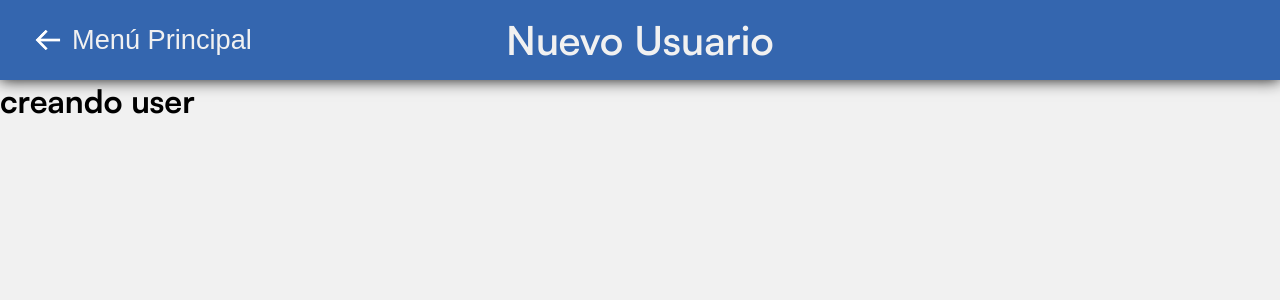
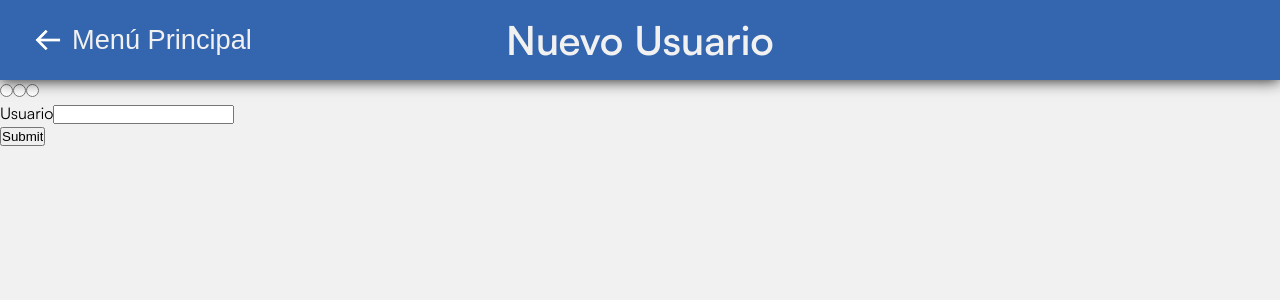
Before and after one commit to juanfranfdezGit/pokemonDuels, a React (Create React App) app: page /newUser in a window 1280 px wide. Shown: the top 300 px of the page. Built offline with nearby package versions, Linux system fonts and the light colour scheme.

Commit message:
v0.5
version with user system save in cache. You can open envelops and look your cards.

```diff
--- a/src/css/style.css
+++ b/src/css/style.css
@@ -456,6 +456,7 @@
 
 .myCards .myCards__container {
   width: 100vw;
+  padding-top: 2vh;
 }
 .myCards .myCards__container .myCards__container__list {
   display: flex;
@@ -1305,6 +1306,14 @@
   color: #f1f1f1;
 }
 
+.errorMessage {
+  display: none;
+  color: #FF0000;
+}
+.errorMessage.allow {
+  display: block;
+}
+
 * {
   margin: 0;
   padding: 0;
@@ -1336,7 +1345,7 @@ button:hover {
 .loading {
   width: 100vw;
   height: 100vh;
-  z-index: 100;
+  z-index: 1;
   position: absolute;
   top: 0;
   left: 0;
--- a/src/scss/_myCards.scss
+++ b/src/scss/_myCards.scss
@@ -2,6 +2,7 @@
 .myCards{
     .myCards__container {
         width: 100vw;
+        padding-top: 2vh;
 
         .myCards__container__list {
             @include set-flex;
--- a/src/scss/style.scss
+++ b/src/scss/style.scss
@@ -7,6 +7,7 @@
 @import '_oponentsFight.scss';
 @import '_shop.scss';
 @import '_header.scss';
+@import '_newUser.scss';
 
 * {
     margin: 0;
@@ -40,7 +41,7 @@ button {
 .loading {
     width: 100vw;
     height: 100vh;
-    z-index: 100;
+    z-index: 1;
     position: absolute;
     top: 0;
     left: 0;
--- a/src/tools/gameDB.jsx
+++ b/src/tools/gameDB.jsx
@@ -34,3 +34,15 @@ export async function getUserData(userId) {
         request.onerror = () => reject("Error al obtener los datos del usuario");
     });
 }
+
+export async function deleteUserData(userId) {
+    const db = await openDB();
+    const tx = db.transaction("users", "readwrite");
+    const store = tx.objectStore("users");
+
+    return new Promise((resolve, reject) => {
+        const request = store.delete(userId);
+        request.onsuccess = () => resolve();
+        request.onerror = () => reject("Error al eliminar los datos del usuario");
+    });
+}
--- a/src/views/mainMenu.jsx
+++ b/src/views/mainMenu.jsx
@@ -1,6 +1,10 @@
 import { useNavigate } from "react-router-dom";
+import { useContext } from "react";
+import { GameContext } from "../context/GameContext";
 
 function MainMenu() {
+
+  const { deleteUser } = useContext(GameContext)
 
   const Navigate = useNavigate();
 
@@ -25,6 +29,7 @@ function MainMenu() {
   }
 
   function closeUser() {
+    deleteUser();
     Navigate('/')
   }
 
--- a/src/views/myCards.jsx
+++ b/src/views/myCards.jsx
@@ -1,12 +1,17 @@
-import { useEffect, useState } from "react";
+import { useEffect, useState, useContext  } from "react";
+import { GameContext } from "../context/GameContext";
 import Header from "../components/header";
 
+
 function MyCards() {
+    const { user } = useContext(GameContext);
     const [cards, setCards] = useState([]);
+    const [myCards,setMyCards] = useState();
     const [attack, setAttacks] = useState([]);
 
+
     useEffect(() => {
-      fetch("/services/myCards.json")
+      fetch("/services/pokedex.json")
         .then((res) => res.json())
         .then((data) => {setCards(data);})
         .catch((error) => console.error("Error cargando JSON:", error));
@@ -19,6 +24,20 @@ function MyCards() {
         .catch((error) => console.error("Error cargando JSON:", error));
     }, []);
 
+    useEffect(() => {
+        setMyCards(user.cards);
+    })
+
+    console.log("Cartas filtradas:", cards.filter(card => myCards.flat().map(myCard => myCard.id).includes(card.id)));
+
+    if (!user) {
+        return <div><img className="loading" src="/assets/images/pokeballLoading.gif" alt="loading" /></div>;
+    }
+
+    const filteredCards = cards.filter(card =>
+        myCards.some(myCardArray => myCardArray.some(myCard => myCard.id === card.id))
+    );
+
     return (
         <>
             <section className="myCards">
@@ -26,7 +45,12 @@ function MyCards() {
 
                 <div className="myCards__container">
                     <ul className="myCards__container__list">
-                        {cards.map((card) => (
+                        {filteredCards.map(card => {
+
+                        const myCard = myCards.flat().find(myCard => myCard.id === card.id);
+                        const isShiny = myCard ? myCard.isShiny : false;
+
+                        return (
                         <li
                             key={card.id}
                             className={`myCards__container__list__item card-type--`+card.tipo[0]}>
@@ -35,7 +59,7 @@ function MyCards() {
                                 <p className="myCards__container__list__item-PS"><span>PS</span>{card.stats[0].toString().padEnd(2, '0')}</p>
                             </div>
                             <div className={`myCards__container__list__item-imgContainer myCards__container__list__item-imgContainer--`+card.tipo[0]}>
-                                <img className="myCards__container__list__item-image" src={card.isShiny ? card.imageShiny : card.image} alt={card.name+` image`} />
+                                <img className="myCards__container__list__item-image" src={isShiny ? card.imageShiny : card.image} alt={card.name+` image`} />
                                 <img className="myCards__container__list__item-back" src="/assets/images/brillo.png" alt={card.name+` image`} />
                                 <div className="cards-typeContainer">
                                     {card.tipo.map((type, index) => (
@@ -52,7 +76,7 @@ function MyCards() {
                                 })()}
                             </div>
                         </li>
-                        ))}
+                        )})}
                     </ul>
                 </div>
             </section>
--- a/src/views/newUser.jsx
+++ b/src/views/newUser.jsx
@@ -1,10 +1,109 @@
 import Header from '../components/header'
+import { useState } from "react";
+import { saveUserData } from "../tools/gameDB";
+import { useNavigate } from 'react-router-dom';
 
 function NewUser() {
+    const [selectedImage, setSelectedImage] = useState(null);
+    const [username, setUsername] = useState('');
+    const [usernameError, setUsernameError] = useState(false);
+    const [imgError, setImgError] = useState(false);
+
+    const Navigate = useNavigate();
+
+    const handleImageChange = (imageName) => {
+        setSelectedImage(imageName);
+        setImgError(false);
+    };
+
+    const handleUsernameChange = (e) => {
+        const newUsername = e.target.value;
+        setUsername(newUsername);
+
+        if (usernamePattern.test(newUsername)) {
+            setUsernameError(false);
+        } else {
+            setUsernameError(true);
+        }
+    };
+
+    let usernamePattern = /^[a-zA-Z0-9]{4,10}$/;
+
+    const handleSubmit = async (e) => {
+        e.preventDefault();
+
+        if (!usernamePattern.test(username)) {
+            setUsernameError(true);
+        }
+
+        if (!selectedImage) {
+            setImgError(true);
+        }
+
+        const newUser = {
+            id: "user1",
+            username: username,
+            selectedImage: selectedImage,
+            money: 1000,
+            cards: []
+        };
+
+        if (usernamePattern.test(username) && selectedImage) {
+            try {
+                await saveUserData(newUser);
+                setUsername("");
+                setSelectedImage(null);
+                Navigate("/")
+            } catch (err) {
+                console.error("Error al crear el usuario:", err);
+                alert("Hubo un problema al guardar el usuario.");
+            }
+        }
+    };
+
     return (
         <>
             <Header></Header>
-            <h1>creando user</h1>
+
+            <div className='formContainer'>
+                <form onSubmit={handleSubmit} action="post" className='form'>
+                    <div className='form__item'>
+                        <input
+                            className={selectedImage === "user01" ? "selected" : ""}
+                            checked={selectedImage === "user01"}
+                            type="radio"
+                            id="user01"
+                            name="userImage"
+                            onChange={() => handleImageChange('user01')}
+                        />
+                        <input
+                            className={selectedImage === "user02" ? "selected" : ""}
+                            checked={selectedImage === "user02"}
+                            type="radio"
+                            id="user02"
+                            name="userImage"
+                            onChange={() => handleImageChange('user02')}
+                        />
+                        <input
+                            className={selectedImage === "user03" ? "selected" : ""}
+                            checked={selectedImage === "user03"}
+                            type="radio"
+                            id="user03"
+                            name="userImage"
+                            onChange={() => handleImageChange('user03')}
+                        />
+                        <p className={`errorMessage ${imgError ? "allow" : "disallow"}`}>Por favor, selecciona una imagen</p>
+                    </div>
+                    <div className='form__item'>
+                        <label htmlFor="username">Usuario</label>
+                        <input type="text" value={username}  id='username' onChange={handleUsernameChange} />
+                        <p className={`errorMessage ${usernameError ? "allow" : "disallow"}`}>Elija un nombre de usuario de entre 4 y 10 caracteres</p>
+                    </div>
+                    <div className='form__item'>
+                        <input type="submit" onChange={handleSubmit} />
+                    </div>
+                </form>
+            </div>
         </>
     )
 }
--- a/src/views/shop.jsx
+++ b/src/views/shop.jsx
@@ -1,6 +1,7 @@
 import Header from "../components/header";
 import { useNavigate } from "react-router-dom";
-import { useEffect, useState } from "react";
+import { useEffect, useState, useContext } from "react";
+import { GameContext } from "../context/GameContext";
 
 function Shop() {
   const [opening, setOpening] = useState(false);
@@ -8,6 +9,8 @@ function Shop() {
   const [cards, setCards] = useState([]);
   const [randomCards, setRandomCards] = useState([[], [], [], []]);
   const [attack, setAttacks] = useState([]);
+
+  const { user, addCards } = useContext(GameContext);
 
   const Navigate = useNavigate();
 
@@ -26,25 +29,36 @@ function Shop() {
   }, []);
 
   function selectingEnvelop(i) {
-
     const selectEnvelop = selectedEnvelop.map((_, index) => index === i);
     setSelectedEnvelop(selectEnvelop);
 
-      const shuffle = [...cards].sort(() => Math.random() - 0.4);
-      const selected = shuffle.slice(0, 4);
+    const shuffle = [...cards].sort(() => Math.random() - 0.4);
+    const selected = shuffle.slice(0, 4).map(card => {
 
-      const shinyCards = selected.map(card => {
-        if (card.isShiny === false) {
-          card.isShiny = Math.random() < 0.2;
-        }
-        return card;
-      })
+      if (card.isShiny === undefined) {
+          return {
+            ...card,
+            isShiny: false
+          };
+      }
 
-      const newRandomCards = [...randomCards];
-      newRandomCards[i] = shinyCards;
-      setRandomCards(newRandomCards);
-      console.log(`Sobre ${i} abierto`);
-  }
+      if (card.isShiny === false) {
+          return {
+            ...card,
+            isShiny: Math.random() < 0.2
+          };
+      }
+
+      return { ...card };
+  });
+
+    setRandomCards(prev => prev.map((envelop, index) => (index === i ? selected : envelop)));
+
+    addCards(selected.map(card => ({
+      id: card.id,
+      isShiny: card.isShiny
+    })));
+}
 
   function navPokedex() {
     Navigate('/pokedex')
@@ -61,6 +75,10 @@ function Shop() {
   function startOpening() {
     setOpening(true);
     setSelectedEnvelop([null, null, null, null]);
+  }
+
+  if (!user) {
+    return <div><img className="loading" src="/assets/images/pokeballLoading.gif" alt="loading" /></div>;
   }
 
   return (
```
Also changed, not shown: src/context/GameContext.jsx (+27 -3 lines), src/scss/_newUser.scss (added, +10 -0 lines), src/views/opening.jsx (+20 -4 lines), 1 other file (tests, documents, lock files or other folders).
